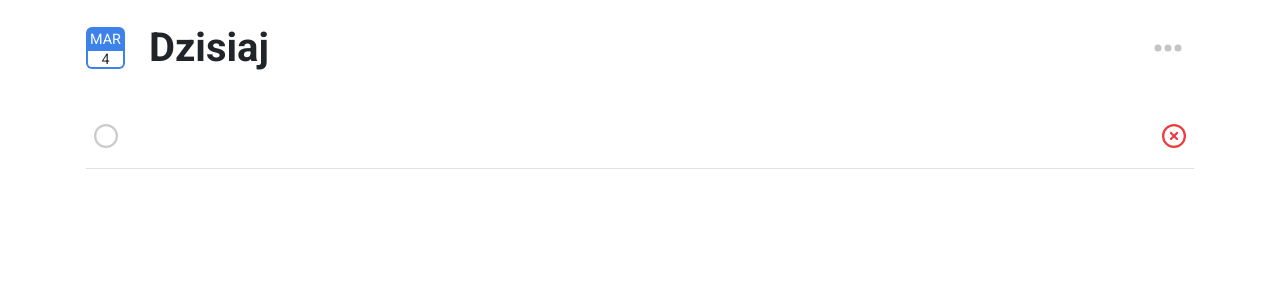
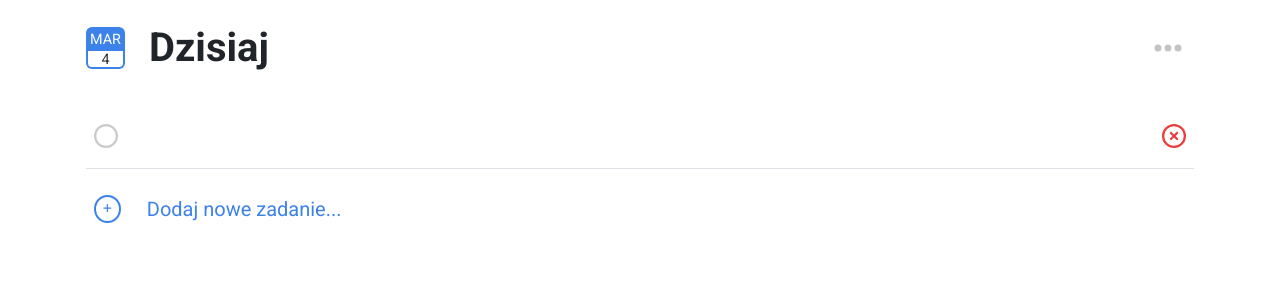
Before and after one commit to jakub-maziarz/to-do-list, a Vue app: page / in a window 1280 px wide. Shown: the top 300 px of the page. Built offline with nearby package versions, Linux system fonts and the light colour scheme.

Commit message:
edit NewTask component

```diff
--- a/src/components/ToDo/NewTask.vue
+++ b/src/components/ToDo/NewTask.vue
@@ -1 +1,50 @@
-<template></template>
+<template>
+    <div class="new-task d-flex align-items-center px-2 mt-4">
+        <div class="new-task__icon border border-2 me-4">
+            <font-awesome-icon icon="fa-solid fa-plus" size="2xs" />
+        </div>
+        <div class="new-task__input flex-grow-1 fs-5">
+            <input type="text" name="new-task" id="new-task" placeholder="Dodaj nowe zadanie...">
+        </div>
+    </div>
+</template>
+<style>
+.new-task__icon {
+    border-radius: 50%;
+    padding: 0px 7px;
+    color: var(--task-add-primary-color);
+    border-color: var(--task-add-primary-color) !important;
+    background-color: var(--task-add-secondary-color);
+    cursor: pointer;
+}
+
+.new-task__icon:hover,
+.new-task__icon:active {
+    color: var(--task-add-secondary-color);
+    background-color: var(--task-add-primary-color);
+}
+
+.new-task__input input {
+    width: 100%;
+    border: none;
+    outline: none;
+    color: var(--task-text-color);
+}
+
+.new-task__input input::placeholder {
+    /* Chrome, Firefox, Opera, Safari 10.1+ */
+    color: var(--task-add-primary-color) !important;
+    opacity: 1;
+    /* Firefox */
+}
+
+.new-task__input input:-ms-input-placeholder {
+    /* Internet Explorer 10-11 */
+    color: var(--task-add-primary-color) !important;
+}
+
+.new-task__input input::-ms-input-placeholder {
+    /* Microsoft Edge */
+    color: var(--task-add-primary-color) !important;
+}
+</style>
--- a/src/main.js
+++ b/src/main.js
@@ -1,13 +1,13 @@
 import "bootstrap/dist/css/bootstrap.css";
 import { library } from "@fortawesome/fontawesome-svg-core";
 import { FontAwesomeIcon } from "@fortawesome/vue-fontawesome";
-import { faEllipsis, faCircle as faCircleSolid, faCircleXmark as  faCircleXmarkSolid } from "@fortawesome/free-solid-svg-icons";
-import { faCircle as faCircleRegular, faCircleXmark as  faCircleXmarkRegular} from "@fortawesome/free-regular-svg-icons";
+import { faEllipsis, faCircle as faCircleSolid, faCircleXmark as  faCircleXmarkSolid, faCirclePlus as faCirclePlusSolid, faPlus } from "@fortawesome/free-solid-svg-icons";
+import { faCircle as faCircleRegular, faCircleXmark as  faCircleXmarkRegular } from "@fortawesome/free-regular-svg-icons";
 import { createApp } from 'vue'
 import './style.css'
 import App from './App.vue'
 
-library.add(faEllipsis, faCircleRegular, faCircleSolid, faCircleXmarkRegular, faCircleXmarkSolid);
+library.add(faEllipsis, faCircleRegular, faCircleSolid, faCircleXmarkRegular, faCircleXmarkSolid, faCirclePlusSolid, faPlus);
 
 createApp(App)
     .component("font-awesome-icon", FontAwesomeIcon)
```
